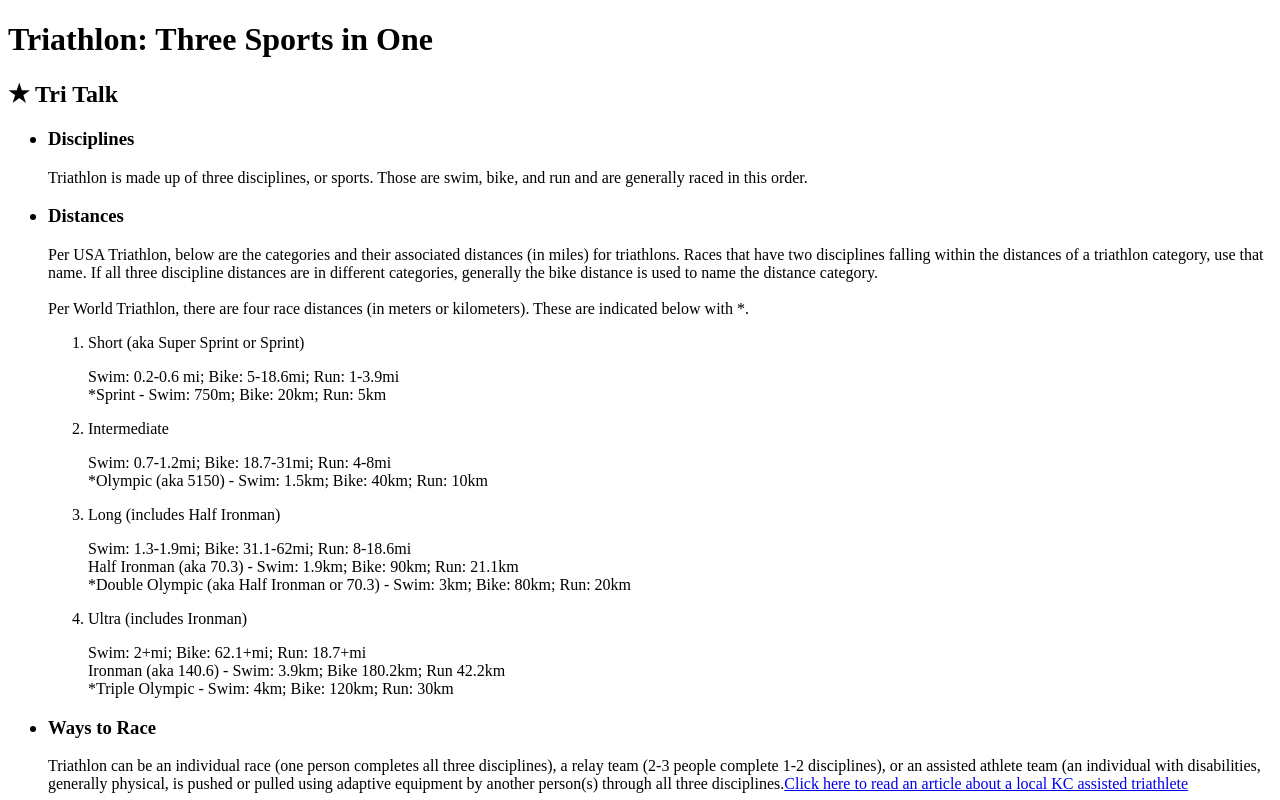
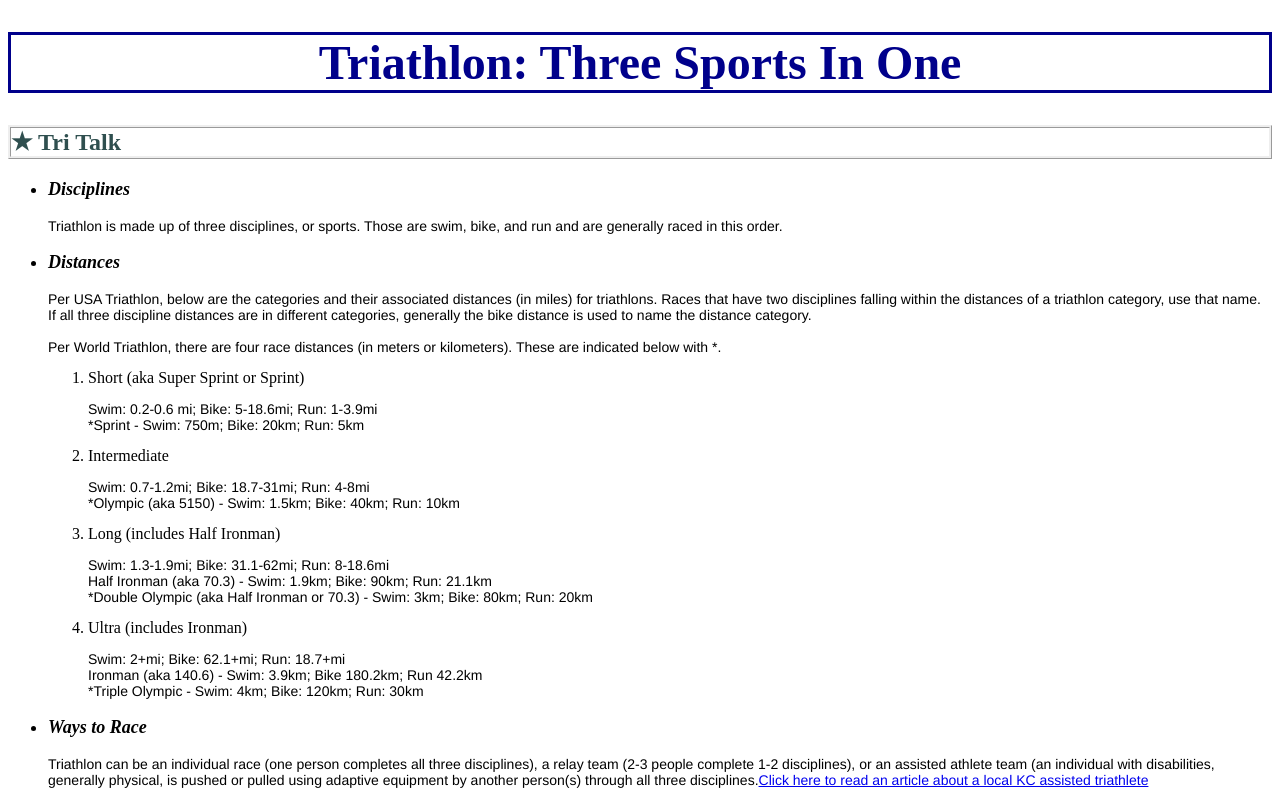
Before and after one commit to KC-LC101-June-22/js-assignment-4-html-me-something-dhalamicek, a website: page index.html in a window 1280 px wide. Shown: the top 800 px of the page. Drawn offline with Linux system fonts and the light colour scheme.

Commit message:
Added styles and stylesheet

```diff
--- a/index.html
+++ b/index.html
@@ -2,17 +2,16 @@
 <html>
    <head>
       <title></title>
+   <link rel="stylesheet" href="styles.css">
    </head>
    <body>
    <main>
-      <h1>Triathlon: Three Sports in One</h1>
-
-      <article>
-         <h2>&#9733 Tri Talk</h2>
-         <ul>
-            <h3><li>Disciplines</li></h3>
-               <p>Triathlon is made up of three disciplines, or sports.  Those are swim, bike, and run and are generally raced in this order. </p>
-            <h3><li>Distances</li></h3>
+      <h1 id="mainHeading">Triathlon: Three Sports In One</h1>
+       <h2>&#9733 Tri Talk</h2>
+       <ul>
+         <h3><li>Disciplines</li></h3>
+            <p>Triathlon is made up of three disciplines, or sports. Those are swim, bike, and run and are generally raced in this order.</p>
+         <h3><li>Distances</li></h3>
                <p>Per USA Triathlon, below are the categories and their associated distances (in miles) for triathlons.  Races that have two disciplines falling within the distances of a triathlon category, use that name.  If all three discipline distances are in different categories, generally the bike distance is used to name the distance category.<br>
                   <br>Per World Triathlon, there are four race distances (in meters or kilometers). These are indicated below with *.
                   <ol>
@@ -33,7 +32,7 @@
                   </ol>
                </p>
             <h3><li>Ways to Race</li></h3>
-               <p>Triathlon can be an individual race (one person completes all three disciplines), a relay team (2-3 people complete 1-2 disciplines), or an assisted athlete team (an individual with disabilities, generally physical, is pushed or pulled using adaptive equipment by another person(s) through all three disciplines.<a href="https://www.huffpost.com/entry/cecilia-niemann-triathlon-wins-cerebral-palsy-_n_3600112">Click here to read an article about a local KC assisted triathlete</a></p>
+               <p id="testP">Triathlon can be an individual race (one person completes all three disciplines), a relay team (2-3 people complete 1-2 disciplines), or an assisted athlete team (an individual with disabilities, generally physical, is pushed or pulled using adaptive equipment by another person(s) through all three disciplines.<a href="https://www.huffpost.com/entry/cecilia-niemann-triathlon-wins-cerebral-palsy-_n_3600112">Click here to read an article about a local KC assisted triathlete</a></p>
             <h3><li>Jargon and Acronym Meanings</li></h3>
                <p><ul>
                      <li>SBR: swim, bike, run</li>
--- a/styles.css
+++ b/styles.css
@@ -1 +1,20 @@
-/* Write your CSS here! */
+
+h1 {color:darkblue;font-size: 48px; text-align: center;border-style: solid;}
+h2 {color:darkslategray; font-size: 24px;border-style: ridge;}
+h3 {
+    color-scheme: #006666; font-size: 18px;
+     font-style: italic;
+    }
+p {
+    margin: 25px, 50px, 75px;
+    padding: 25px, 50px, 75px;
+    color: black;
+    text-align: left;
+    font-family: Helvetica, Ariel, sans-serif;
+    font-size: 14px;
+}
+
+#metroraces {
+    background-color: #006666;
+    color: white;
+}
```
